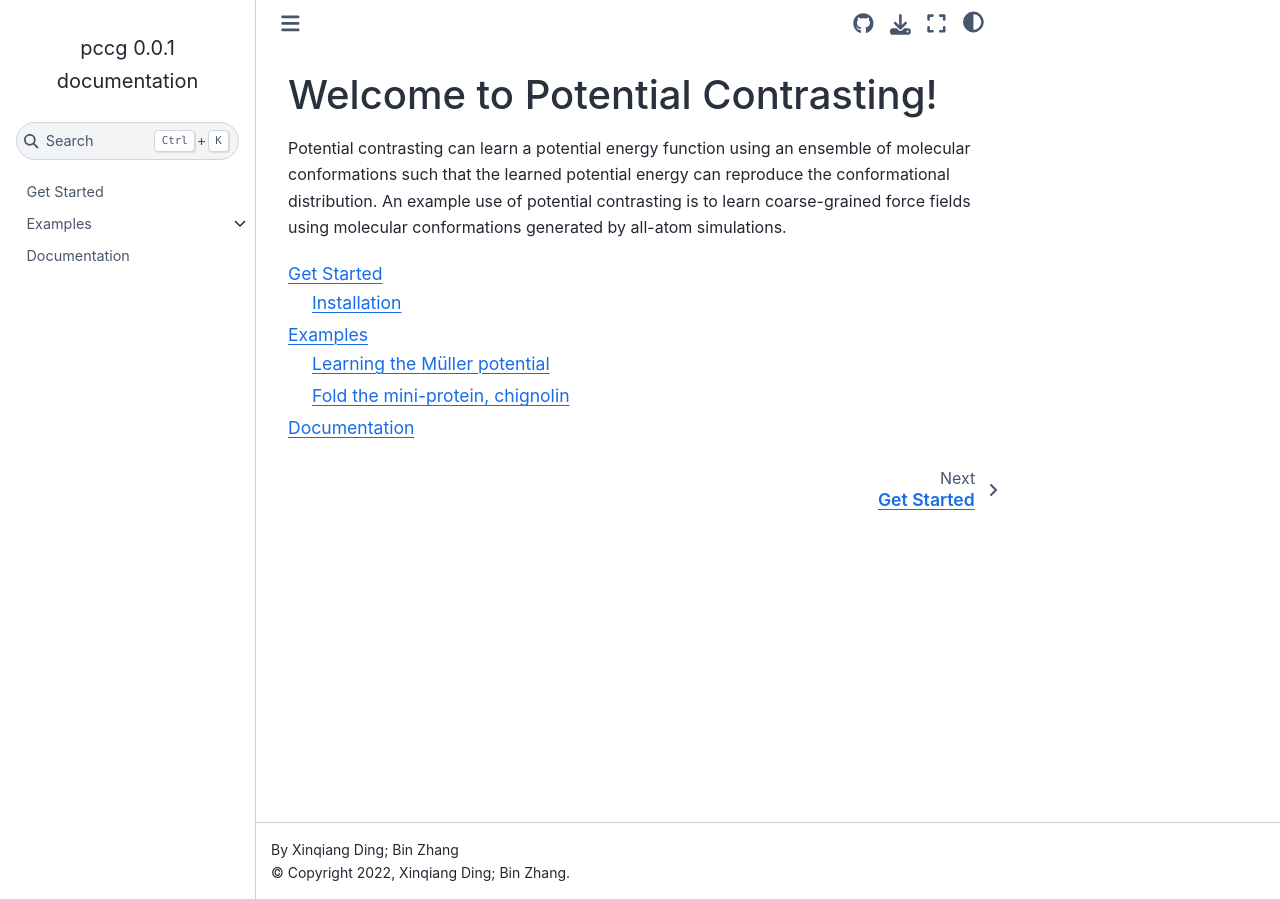
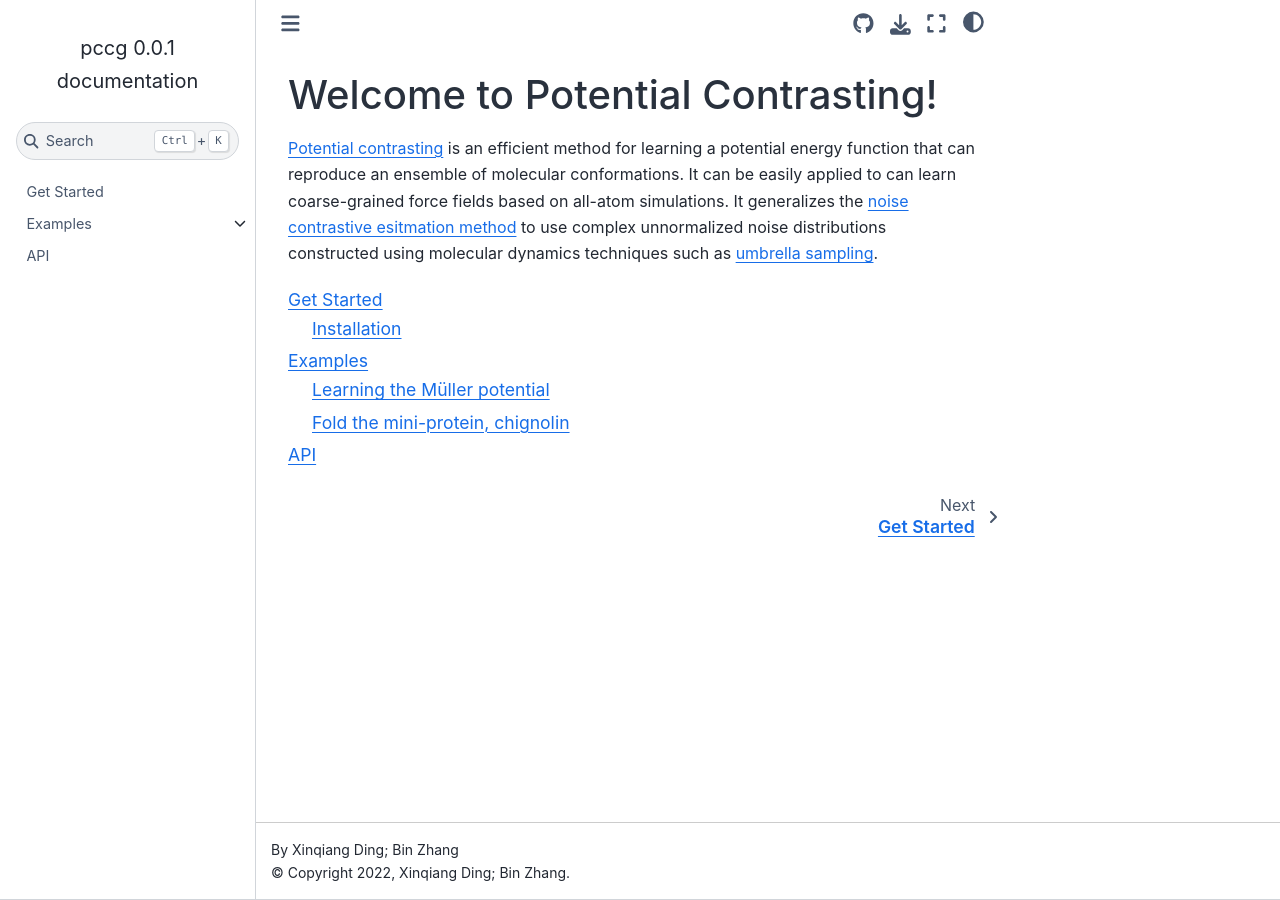
Before and after one commit to DingGroup/pccg, a Sphinx documentation site: the page built from docs/source/index.rst, in a window 1280 px wide. Built offline with Sphinx 7.4.7 and the Sphinx Book theme 1.1.4, drawn with Linux system fonts in a browser that asks for light colours.

```diff
--- a/docs/source/docs.rst
+++ b/docs/source/API.rst
@@ -1,6 +1,6 @@
 .. _docs:
 
-Documentation
+API
 =============
 
 .. autofunction:: pccg.spline.bs
--- a/docs/source/get_started.rst
+++ b/docs/source/get_started.rst
@@ -2,6 +2,7 @@
 
 Get Started
 ===========
+
 
 Installation
 ------------
--- a/docs/source/index.rst
+++ b/docs/source/index.rst
@@ -6,11 +6,7 @@
 Welcome to Potential Contrasting!
 =================================================
 
-Potential contrasting can learn a potential energy function using an ensemble
-of molecular conformations such that the learned potential energy can reproduce
-the conformational distribution. An example use of potential contrasting is to
-learn coarse-grained force fields using molecular conformations generated
-by all-atom simulations.
+`Potential contrasting <https://arxiv.org/abs/2205.10861>`_ is an efficient method for learning a potential energy function that can reproduce an ensemble of molecular conformations. It can be easily applied to can learn coarse-grained force fields based on all-atom simulations. It generalizes the `noise contrastive esitmation method <https://proceedings.mlr.press/v9/gutmann10a>`_ to use complex unnormalized noise distributions constructed using molecular dynamics techniques such as `umbrella sampling <https://en.wikipedia.org/wiki/Umbrella_sampling>`_.
 
 
 .. toctree::
@@ -18,7 +14,7 @@
 
    get_started
    examples
-   docs
+   API
 
 
 
```
Also changed, not shown: docs/source/chignolin.rst (+9 -0 lines), 2 other files.
